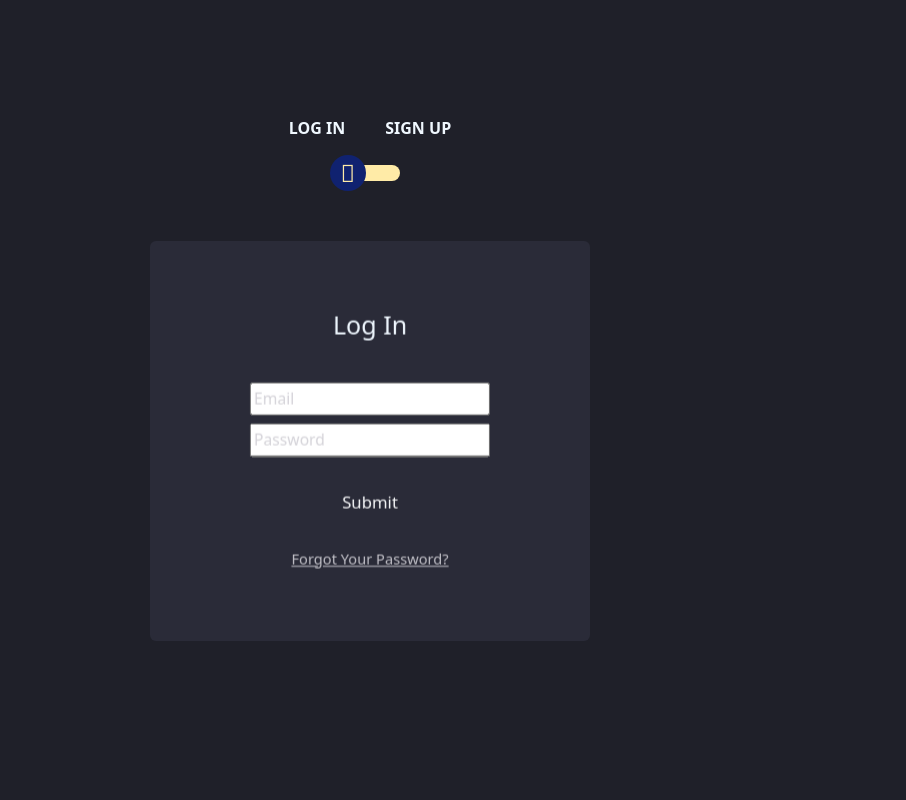
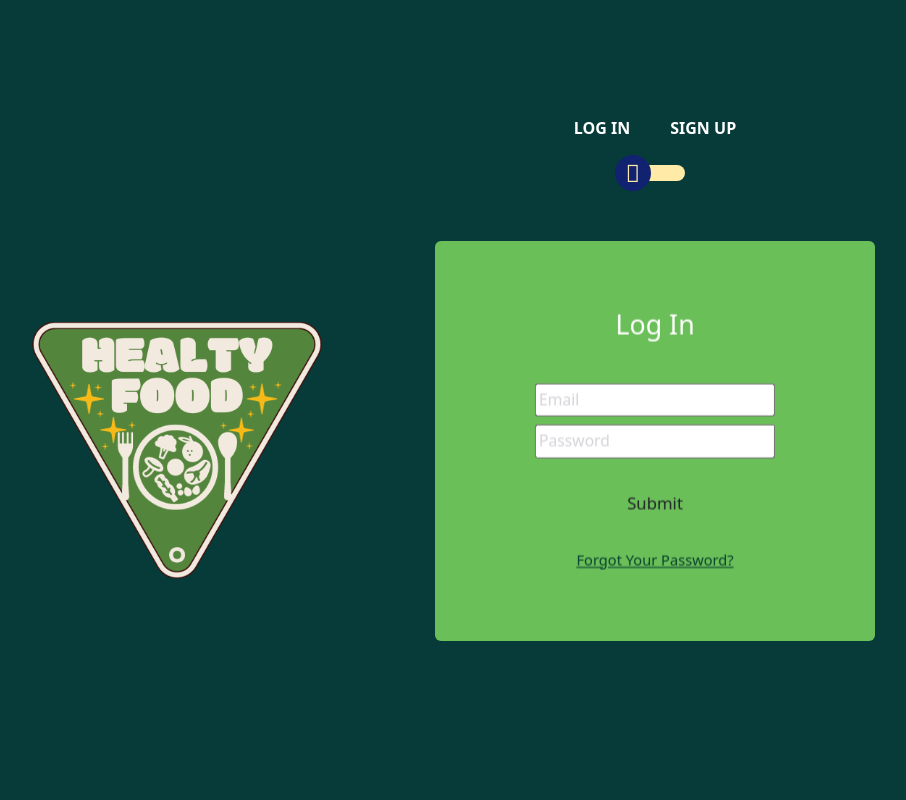
Before and after one commit to yongteck0528/UTS_Karyawan_Kel4, a PHP site: page / in a window 1280 px wide. Shown: the whole page, without its empty margins (270-1176 px from the left). Run offline with PHP 8.4, Linux system fonts and the light colour scheme.

Commit message:
changed index.php
did some changes index.php

```diff
--- a/index.php
+++ b/index.php
@@ -17,7 +17,10 @@
   <div class="section">
     <div class="container">
       <div class="row full-height justify-content-center">
-        <div class="col-12 text-center align-self-center py-5">
+        <div class="col-6 align-self-center d-flex flex-row-reverse logo-padding">
+          <img src="image\logo\HEalty.png" alt="" class="w-75">
+        </div>
+        <div class="col-6 text-center align-self-center py-5">
           <div class="section pb-5 pt-5 pt-sm-2 text-center">
             <h6 class="mb-0 pb-3"><span>Log In</span><span>Sign Up</span></h6>
             <input class="checkbox" type="checkbox" name="reg-log" id="reg-log" />
@@ -38,7 +41,7 @@
                           autocomplete="off">
 
                       </div>
-                      <a href="home.php" class="btn text-light mt-4">Submit</a>
+                      <a href="home.php" class="btn mt-4">Submit</a>
                       <p class="mb-0 mt-4 text-center"><a href="#0" class="link">Forgot Your Password?</a></p>
 
                     </div>
@@ -58,7 +61,7 @@
                           autocomplete="off">
 
                       </div>
-                      <a href="#" class="btn text-light mt-4">Submit</a>
+                      <a href="#" class="btn mt-4">Submit</a>
                     </div>
                   </div>
                 </div>
--- a/log-sign.css
+++ b/log-sign.css
@@ -2,9 +2,14 @@ body{
   font-weight: 300;
   font-size: 15px;
   line-height: 1.7;
-  color: aliceblue;
-  background-color: #1f2029;
+  color: white;
   overflow-x: hidden;
+  background-color: #073B3A;
+}
+
+h4{
+  font-size: 2vw;
+
 }
 
 a{
@@ -17,11 +22,11 @@ a:hover{
 }
 
 .link{
-  color: #c4c3ca;;
+  color: #06402e;
 }
 
 .link:hover{
-  color: #ffeba7;
+  color: white;
 }
 
 p{
@@ -119,7 +124,7 @@ h6 span{
 .card-front, .card-back{
   width: 100%;
   height: 100%;
-  background-color: #2a2b38;
+  background-color: #6BBF59;
   background-position: bottom center;
   background-repeat: no-repeat;
   background-size: 300%;
@@ -173,3 +178,8 @@ h6 span{
   -webkit-transition: all 200ms linear;
   transition: all 200ms linear;
 }
+
+.logo-padding{
+  padding-top: 100px;
+  padding-left: 75px;
+}
--- a/style.css
+++ b/style.css
@@ -9,7 +9,7 @@ body {
   /* background-image: linear-gradient(to bottom, rgba(87, 159, 236, 100%), rgba(207, 230, 255, 100%)); */
   /* background-repeat: no-repeat; */
   /* background-attachment: fixed; */
-  background-color: #32a852;
+  background-color: #32a852 !important;
 }
 
 
--- a/tes.html
+++ b/tes.html
@@ -3,6 +3,7 @@
 <head>
     <meta charset="UTF-8">
     <meta name="viewport" content="width=device-width, initial-scale=1.0">
+    <link rel="stylesheet" href="style.css">
     <title>Document</title>
 </head>
 <!-- <body style="background-color: black;">
```
